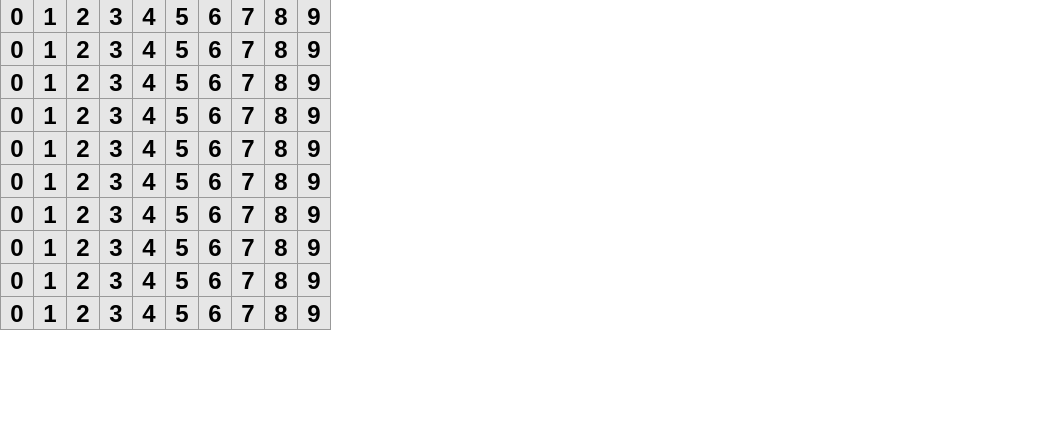
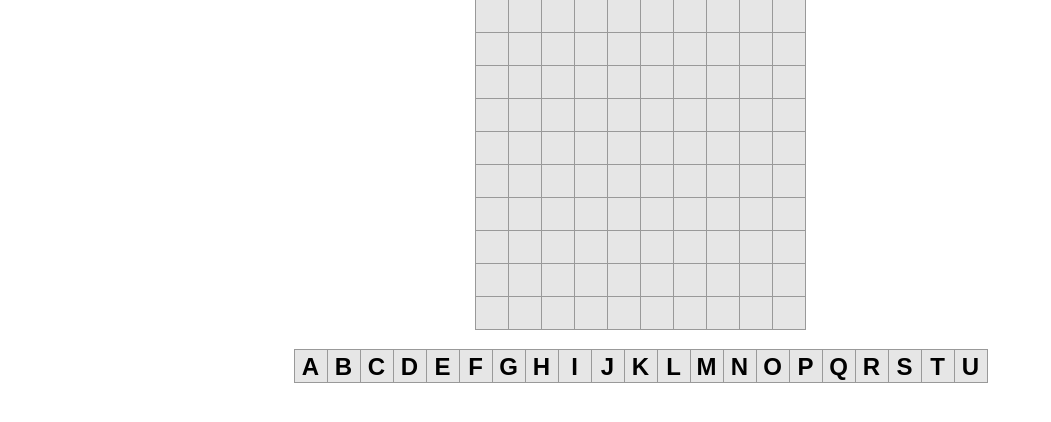
Before and after one commit to ryanc414/bananagrams-app, a React (Create React App) app: page / in a window 1280 px wide. Shown: the top 422 px of the page, without its empty margins (0-1051 px from the left). Built offline with nearby package versions, Linux system fonts and the light colour scheme.

Commit message:
Add a tile row

```diff
--- a/src/App.css
+++ b/src/App.css
@@ -1,5 +1,4 @@
 .App {
-  text-align: center;
 }
 
 .grid {
@@ -10,6 +9,7 @@
 .grid-row {
   display: flex;
   flex-direction: row;
+  justify-content: center;
 }
 
 .grid-element {
@@ -30,3 +30,9 @@
 .grid-element:focus {
 	outline: none;
 }
+
+.tile-row {
+  display: flex;
+  flex-direction: row;
+  justify-content: center;
+}
--- a/src/App.tsx
+++ b/src/App.tsx
@@ -3,10 +3,14 @@ import './App.css';
 
 const App: React.FC = () => {
   const size = 10;
+  const aCode = "A".charCodeAt(0);
+  const tiles = [...Array(21)].map((_, i) => String.fromCharCode(aCode + i));
 
   return (
     <div className="App">
       <Grid width={size} height={size} />
+      <br />
+      <TileRack tiles={tiles} />
     </div>
   );
 }
@@ -43,7 +47,26 @@ function GridRow(props: {y: number, width: number}) {
 function GridElement(props: {position: Array<number>}) {
   return (
     <button className="grid-element" onClick={() => console.log("click")}>
-      {props.position[0]}
+    </button>
+  );
+}
+
+function TileRack(props: {tiles: Array<string>}) {
+  const tile_row = props.tiles.map((letter) => <Tile letter={letter} />);
+  return (
+    <div className="tile-row">
+      {tile_row}
+    </div>
+  );
+}
+
+function Tile(props: {letter: string}) {
+  return (
+    <button
+      className="grid-element"
+      onClick={() => console.log("clicked " + props.letter)}
+    >
+      {props.letter}
     </button>
   );
 }
```
